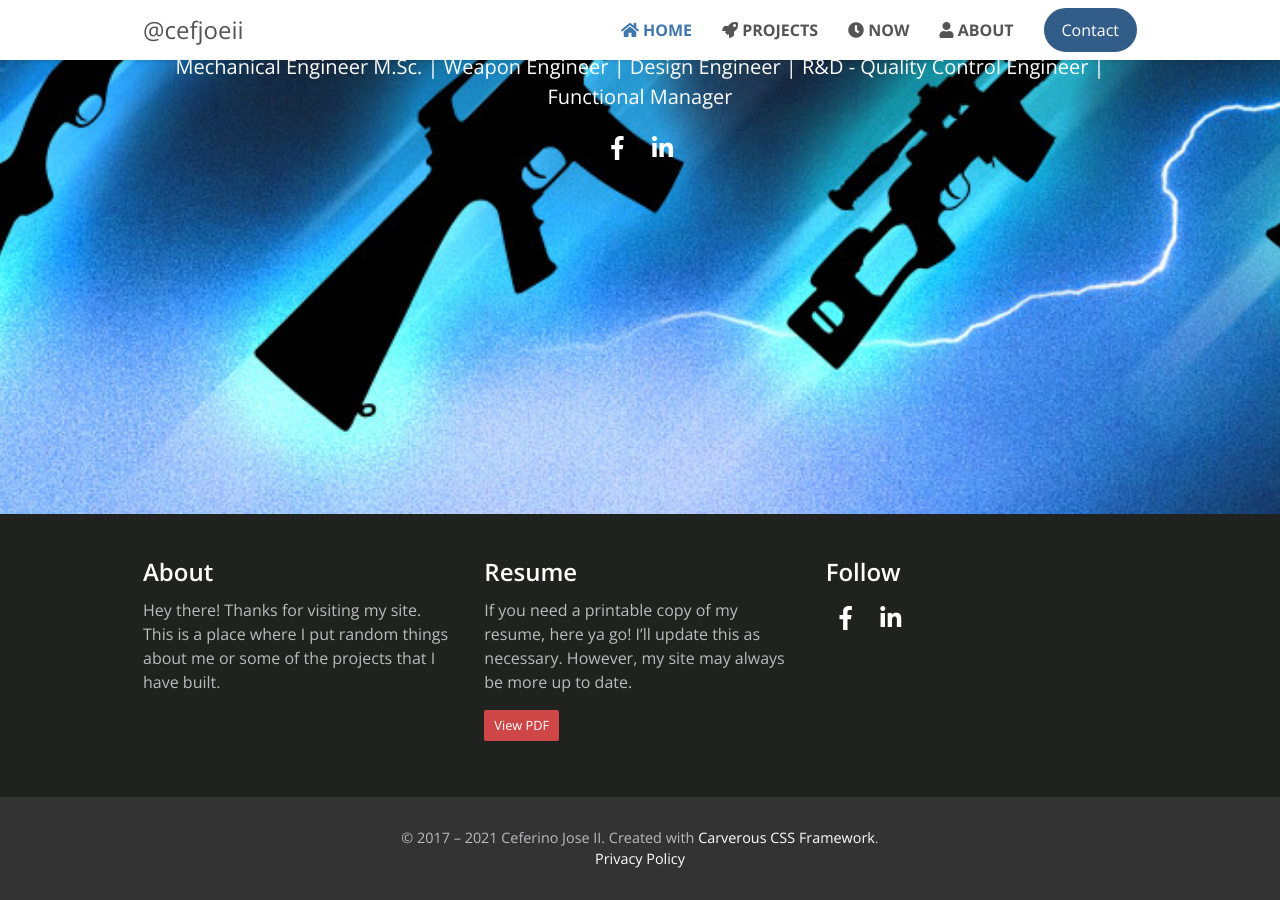
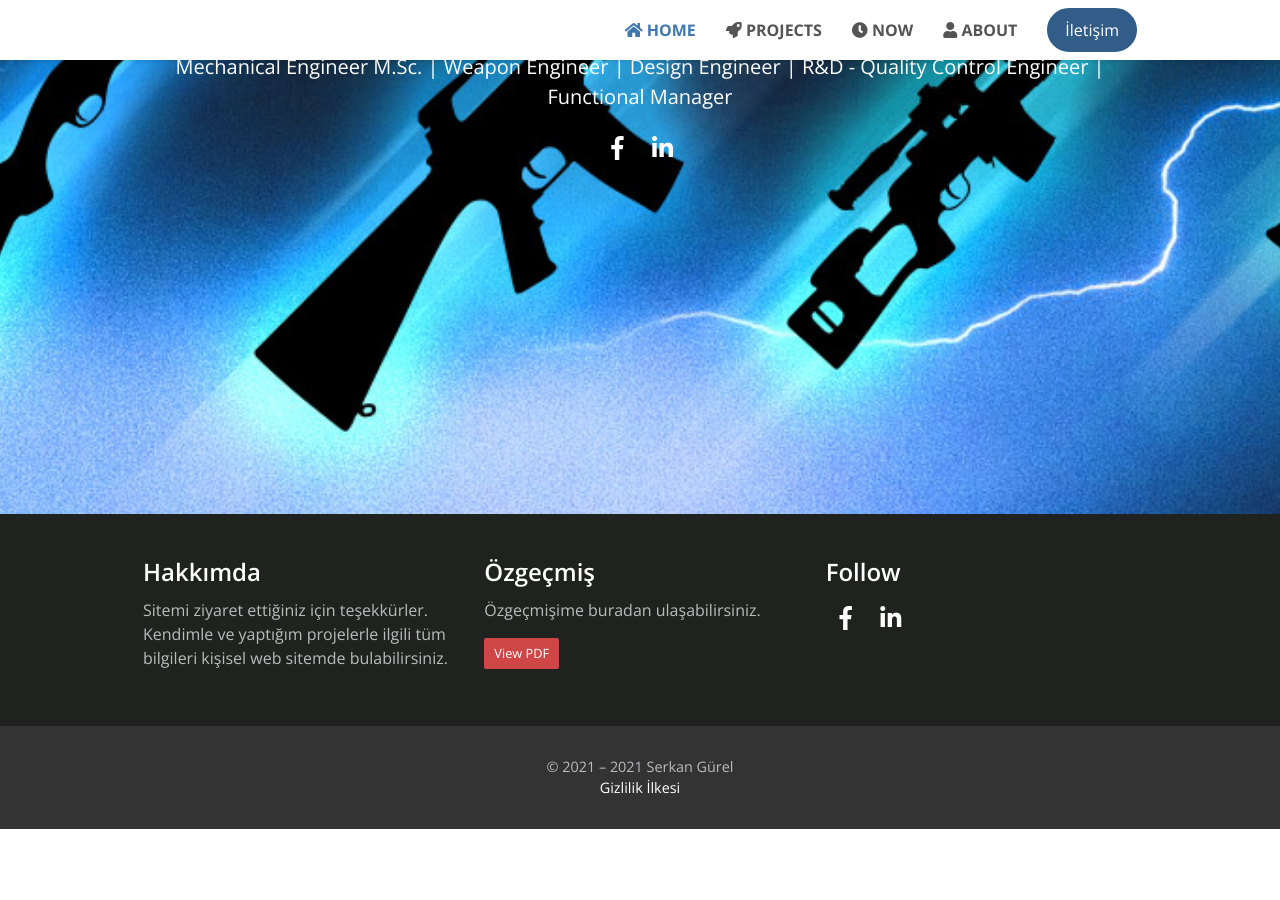
Before and after one commit to srkngrl/srkngrl.github.io, a Jekyll site: the page built from _pages/index.html, in a window 1280 px wide and 900 px high, scrolled down 386 px. Built offline with Jekyll 4.4.1, drawn with Linux system fonts in a browser that asks for light colours; after the commit the page ends 1215 px from its top, so only the background shows below that.

Commit message:
Update default.html

```diff
--- a/_layouts/default.html
+++ b/_layouts/default.html
@@ -34,10 +34,6 @@
         <a href="#" class="nav-toggler-word">MENU</a>
       </div>
 
-      <a href="/" class="nav-logo">
-        <span class="txt-weight-normal">@cefjoeii</span>
-      </a>
-
       <div class="nav-menu">
         <ul class="nav-menu-l">
           {% assign nav-pages = site.html_pages | sort: 'order' %} {% for p in nav-pages %} {% if p.order %}
@@ -54,7 +50,7 @@
           {% endif %} {% endfor %}
         </ul>
         <span class="nav-form">
-          <a href="/contact" class="btn btn-primary pill">Contact</a>
+          <a href="/contact" class="btn btn-primary pill">İletişim</a>
         </span>
       </div>
     </div>
@@ -69,16 +65,16 @@
     <div class="container">
       <div class="row">
         <div class="col-lg-4">
-          <h5 class="txt-weight-medium txt-color-sasha-white">About</h5>
+          <h5 class="txt-weight-medium txt-color-sasha-white">Hakkımda</h5>
           <p class="txt-color-sasha-dark">
-            Hey there! Thanks for visiting my site. This is a place where I put random things about me or some of the projects that I have built.
+            Sitemi ziyaret ettiğiniz için teşekkürler. Kendimle ve yaptığım projelerle ilgili tüm bilgileri kişisel web sitemde bulabilirsiniz.
           </p>
         </div>
 
         <div class="col-lg-4">
-          <h5 class="txt-weight-medium txt-color-sasha-white">Resume</h5>
+          <h5 class="txt-weight-medium txt-color-sasha-white">Özgeçmiş</h5>
           <p class="txt-color-sasha-dark">
-            If you need a printable copy of my resume, here ya go! I’ll update this as necessary. However, my site may always be more up to date.
+            Özgeçmişime buradan ulaşabilirsiniz.
           </p>
           <p>
             <a href="https://drive.google.com/file/d/0B6SbLoGKugKiM3pqdWR3WGplVEU/view?usp=sharing&resourcekey=0-5NXlYzxJyAZeWjsTCW9wPw" target="_blank" class="btn btn-danger btn-sm">View PDF</a>
@@ -93,9 +89,9 @@
     </div>
     <div class="copyright">
       <p class="txt-align-c no-margin-b txt-color-sasha-dark">
-        &copy; 2017 &ndash; <script>document.write(new Date().getFullYear());</script> Ceferino Jose II. Created with <a href="https://github.com/carverous/carverous" target="_blank">Carverous CSS Framework</a>.
+        &copy; 2021 &ndash; <script>document.write(new Date().getFullYear());</script> Serkan Gürel
         <br>
-        <a href="/privacy">Privacy Policy</a>
+        <a href="/privacy">Gizlilik İlkesi</a>
       </p>
     </div>
   </footer>
```
